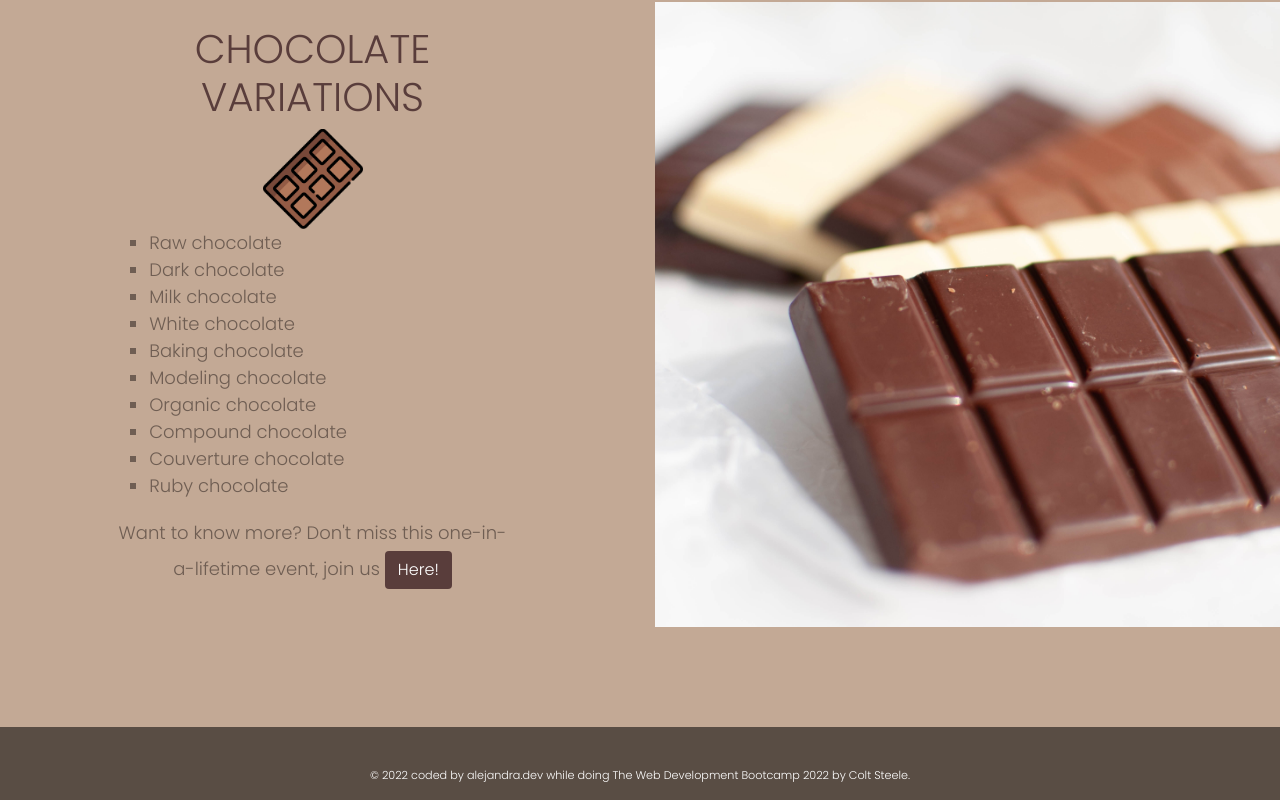
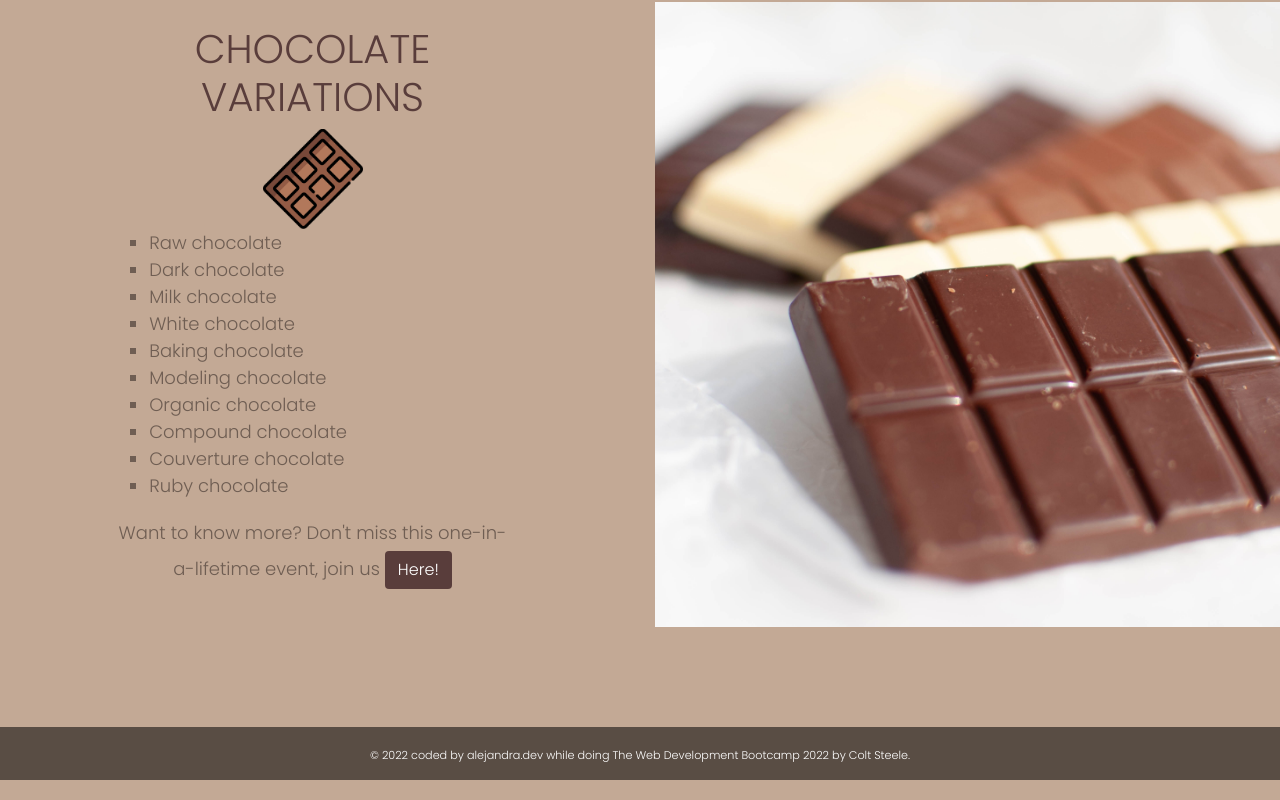
Before and after one commit to AlePedrero/museumofchocolate, a plain HTML site: page index.html in a window 1280 px wide. Shown: the part 3891-4691 px from the top of the page. Drawn offline with nearby package versions, Linux system fonts and the light colour scheme.

Commit message:
final html changes

```diff
--- a/index.html
+++ b/index.html
@@ -164,7 +164,7 @@
         </div>
       </div>
     </section>
-<footer class="page-footer font-small blue pt-4">
+<footer class="page-footer font-small blue pt-1">
   <div class="footer-copyright text-center py-3">© 2022 coded by
     <a class="link-footer" href="/">alejandra.dev</a> while doing The Web Development Bootcamp 2022 by Colt Steele.
   </div>
```
